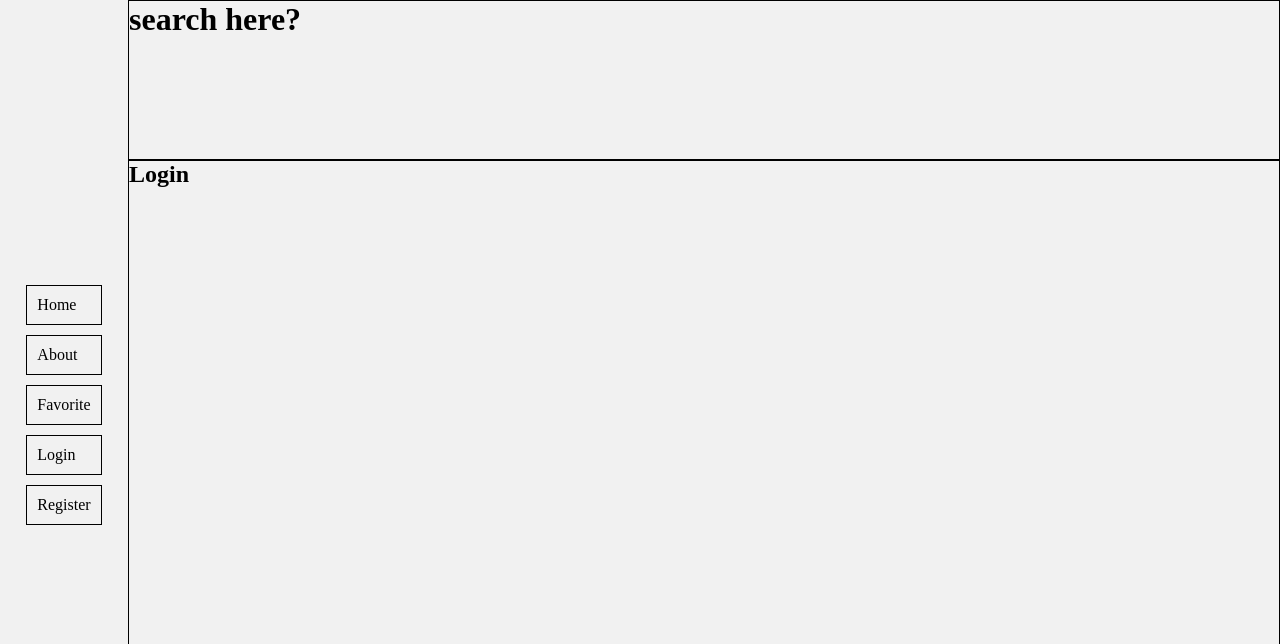
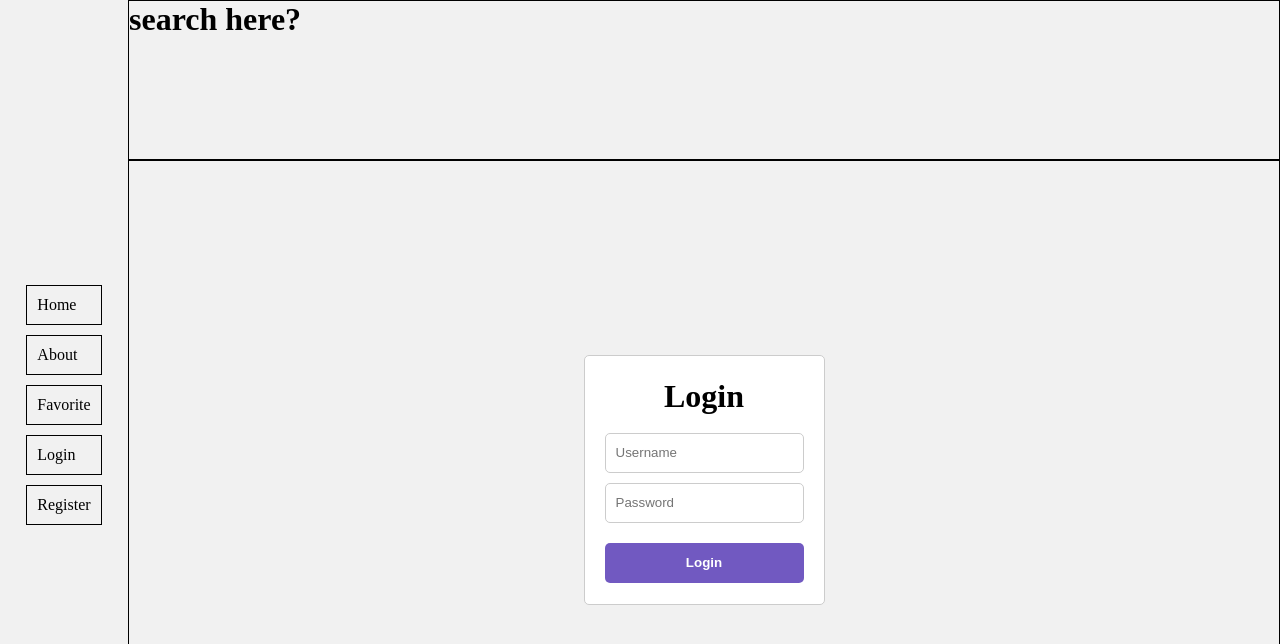
Before and after one commit to tpSpace/sale-scrapper, a React (Vite) app: page /login in a window 1280 px wide. Shown: the top 644 px of the page. Built offline with nearby package versions, Linux system fonts and the light colour scheme.

Commit message:
init login mechanism

```diff
--- a/package.json
+++ b/package.json
@@ -11,6 +11,7 @@
   },
   "dependencies": {
     "@popperjs/core": "^2.11.8",
+    "axios": "^1.6.2",
     "bootstrap": "^5.3.2",
     "react": "^18.2.0",
     "react-dom": "^18.2.0",
--- a/src/App.css
+++ b/src/App.css
@@ -44,4 +44,7 @@
   height: 80%;
   background-color: #f1f1f1;
   border: 1px solid black;
+  display: flex;
+  align-items: center;
+  justify-content: center;
 }
--- /dev/null
+++ b/src/pages/login/index.css
@@ -0,0 +1,40 @@
+form {
+    width: 100%;
+    max-width: 500px;
+    height: 250px;
+
+    padding: 20px;
+    border: 1px solid #ccc;
+    border-radius: 5px;
+    background-color: #fff;
+
+    display: flex;
+    flex-direction: column;
+    align-items: center;
+    justify-content: center;
+}
+
+input {
+    width: 100%;
+    height: 40px;
+    padding: 0 10px;
+    margin-bottom: 10px;
+    border: 1px solid #ccc;
+    border-radius: 5px;
+}
+
+button {
+    width: 100%;
+    height: 40px;
+    margin-top: 10px;
+    border: 0;
+    border-radius: 5px;
+    background-color: #7159c1;
+    color: #fff;
+    font-weight: bold;
+    cursor: pointer;
+}
+
+button:hover {
+    background-color: #614aa3;
+}
--- a/src/pages/login/login.jsx
+++ b/src/pages/login/login.jsx
@@ -1,13 +1,63 @@
 import Structure from '../../components/structure/structure'
+import axios from 'axios'
+import './index.css';
+import { useState } from 'react';
 
 function Login() {
-  return (
-    <div>
-        <Structure>
-            <h2>Login</h2>
-        </Structure>
-    </div>
-  )
+
+    const [user,setUser] = useState({
+        email: "",
+        password: "",
+    });
+
+    const onInputChange = (e) => {
+        setUser({...user, [e.target.id]: e.target.value});
+    }
+
+    const handleSubmit =async (e) => {
+        e.preventDefault();
+        await axios.post("http://api.captechvn.com/login").then((res)=>{
+            console.log(res.data)
+            if (res.data.status === "success") {
+                localStorage.setItem("token", res.data.token);
+                localStorage.setItem("user", JSON.stringify(res.data.user));
+                window.location.href = "/";
+                window.location.reload();
+            }
+        }).catch((err)=>{
+            console.log(err)
+        })
+    }
+
+    return (
+        <div >
+            <Structure>
+                <div className="login">
+                    <div className="login-container">
+                        <form
+                            onSubmit={handleSubmit}
+                        >
+                            <h1>Login</h1>
+                            <br />
+                            <input
+                                type="email"
+                                placeholder="Username"
+                                onChange={(e) => onInputChange(e)}
+                                required
+                            />
+                            <input
+                                type="password"
+                                placeholder="Password"
+                                onChange={(e) => onInputChange(e)}
+                                required
+                            />
+                            <button type="submit">Login</button>
+                        </form>
+                    </div>
+                </div>
+            </Structure>
+        </div>
+    )
 }
 
 export default Login
```
Also changed, not shown: 1 other file (tests, documents, lock files or other folders).
